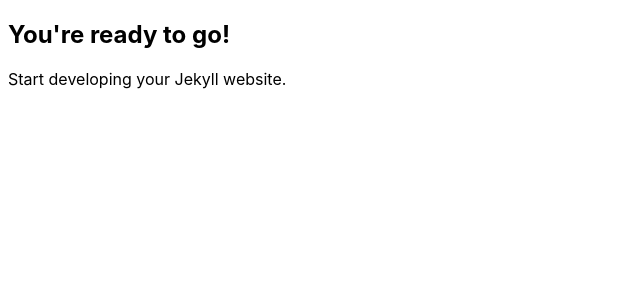
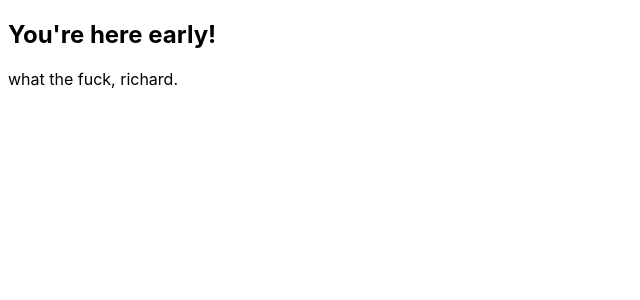
Before and after one commit to snackwitch/newsushi.city, a Jekyll site: the page built from index.html, in a window 1280 px wide. Shown: the top 300 px of the page, without its empty margins (0-640 px from the left). Built offline with Jekyll 4.4.1, drawn with Linux system fonts in a browser that asks for light colours.

Commit message:
Placeholder page

```diff
--- a/_config.yml
+++ b/_config.yml
@@ -1,3 +1,3 @@
-url: "" # the base hostname & protocol for your site, e.g. http://example.com
+url: "https://www.newsushi.city" # the base hostname & protocol for your site, e.g. http://example.com
 baseurl: "" # the subpath of your site, e.g. /blog
-title: "" # the name of your site, e.g. ACME Corp.
+title: "New Sushi City" # the name of your site, e.g. ACME Corp.
--- a/index.html
+++ b/index.html
@@ -1,8 +1,8 @@
 ---
 layout: default
-title: "Happy Jekylling!"
+title: "Coming Soon™"
 ---
 
-<h2>You're ready to go!</h2>
+<h2>You're here early!</h2>
 
-<p>Start developing your Jekyll website.</p>
+<p>what the fuck, richard.</p>
```
